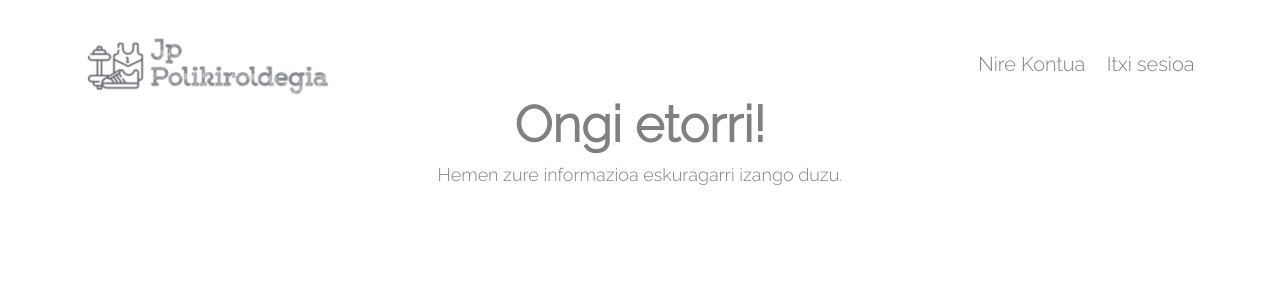
After one commit to PeioLlano/ISSKS-Web-Sistema, a PHP site: page /app/logeatuta.html in a window 1280 px wide. The commit adds this page. Shown: the top 300 px of the page. Run offline with PHP 8.4, Linux system fonts and the light colour scheme.

```diff
--- /dev/null
+++ b/app/css/styleL.css
@@ -0,0 +1,83 @@
+*{ /* Guztiarentzak esan nahi du*/
+    margin: 0;
+    padding: 0;
+    font-family: 'Raleway', sans-serif;
+}
+
+/* Hau background-erako erabiltzen da*/
+.header{
+    min-height: 20vh;
+    width: 100%;
+    /*background-image: url("https://www.google.com/url?sa=i&url=https%3A%2F%2Fwww.publicdomainpictures.net%2Fes%2Fview-image.php%3Fimage%3D208949%26picture%3Dfondo-azul-de-la-textura&psig=AOvVaw2PsOidQoBigJbtid0XrfzR&ust=1633034272145000&source=images&cd=vfe&ved=0CAkQjRxqFwoTCOidlPOEpfMCFQAAAAAdAAAAABAO");*/
+    /*background-color: black;*/
+    background-position: center;
+    background-size: cover;
+    position: relative;
+}
+
+/* CSS ETA NAVBAR-EKO STYLE*/
+
+nav{
+    display: flex; /* por ejemplo el detalle de que pasa cuando display: flex
+    es declarado y definido en la especificacion de Modelo Flexible de Caja */
+    padding: 2% 6%; /* La propiedad CSS padding establece el espacio de relleno
+     requerido por todos los lados de un elemento*/
+    justify-content: space-between;
+    align-items: center;
+}
+
+nav image  {
+    width: 100px; /* Logoa jarri nahi badugu, honen tamaina aldatzeko*/
+}
+
+.nav-links{
+    flex: 1;
+    text-align: right;
+}
+
+.nav-links ul li{
+    list-style: none;
+    display: inline-block;
+    padding: 2% 1%;
+    position: relative;
+}
+
+.nav-links ul li a{ /* Egongo diren esteken tamaina, kolorea etab. aldatzeko*/
+    color: grey;
+    text-decoration: none;
+    font-size: 20px;
+}
+
+.nav-links ul li::after{ /* Egongo diren esteken gainetik pasatzean azpimarra dadin*/
+    width: 0%;
+    height: 2px;
+    background:grey;
+    display: block;
+    margin: auto;
+    transition: 0.5s;
+}
+
+.nav-links ul li:hover::after{
+    width: 100%;
+}
+
+/* izenburu atala */
+
+.text-box{
+    width: 90%;
+    color: grey;
+    position: absolute;
+    top: 100%;
+    left: 50%;
+    transform: translate(-50%,-50%);
+    text-align: center;
+}
+
+.text-box h1{
+    font-size: 50px;
+}
+
+.text-box p{
+    margin: 10px 0px 40px; /* 10px from the top, 0px from the left and right an 40 pixel from the bottom*/
+    font-size: 18px;
+}
--- /dev/null
+++ b/app/logeatuta.html
@@ -0,0 +1,31 @@
+<!DOCTYPE html>
+<html>
+    <head>
+        <meta name="viewport" content="with=device-width, initial-scale=1.0">
+        <title>JP Polikiroldegia</title>
+        <link rel="icon" type="image/png" href="https://img.icons8.com/glyph-neue/64/000000/basketball.png" />
+        <link rel="stylesheet" href="css/styleL.css">
+        <!--Letra mota aldatu ahal izateko-->
+        <link rel="preconnect" href="https://fonts.googleapis.com">
+        <link rel="preconnect" href="https://fonts.gstatic.com" crossorigin>
+        <link href="https://fonts.googleapis.com/css2?family=Raleway:wght@100;200;300&display=swap" rel="stylesheet">
+        <!--Letra mota aldatu ahal izateko-->
+    </head>
+    <body>
+        <section class="header">
+            <nav>
+                <a href="index.html"><img src="images/logo.png" ></a>
+                <div class="nav-links">
+                    <ul>
+                        <li><a href="logeatuta.html">Nire Kontua</a></li>
+                        <li><a href="index.html">Itxi sesioa</a></li>
+                    </ul>
+                </div>
+            </nav>
+
+            <div class="text-box">
+                <h1>Ongi etorri!</h1>
+                <p> Hemen zure informazioa eskuragarri izango duzu.</p>
+            </div>
+	</body>
+</html>
```
Also changed, not shown: app/php/erregistratu.php (+8 -6 lines).
